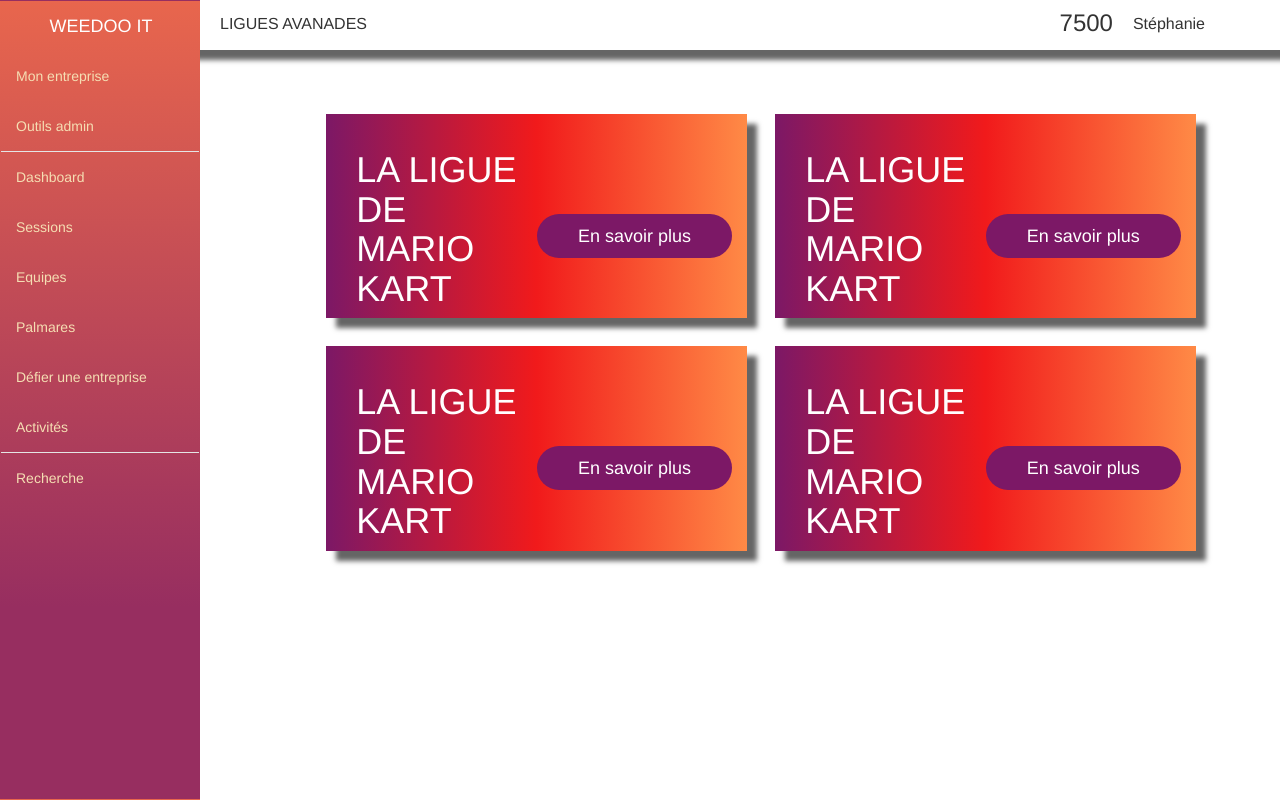
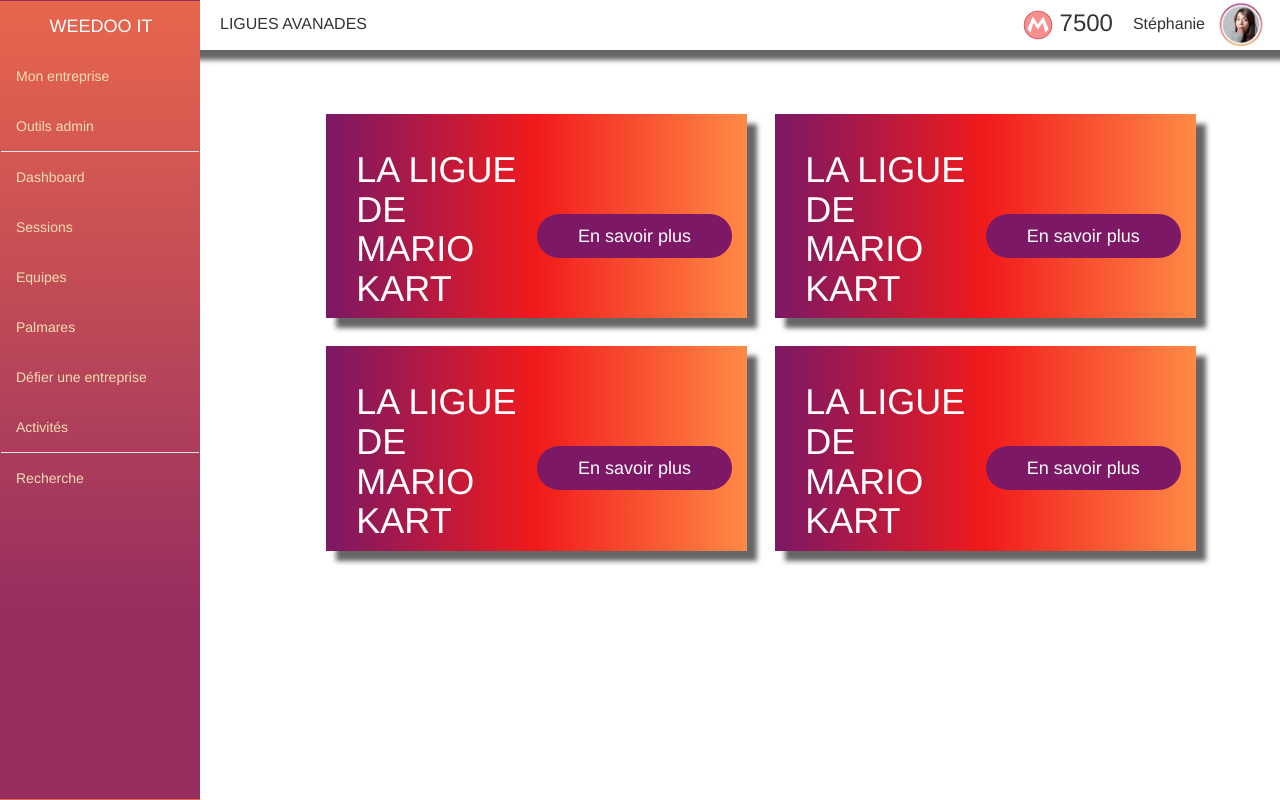
Before and after one commit to pookie86/dashboard-equipe, a plain HTML site: page index.html in a window 1280 px wide. Drawn offline with nearby package versions, Linux system fonts and the light colour scheme; the site is published under a folder, as on GitHub Pages, so addresses that start at the root find nothing.

Commit message:
:memo: change source image

```diff
--- a/index.html
+++ b/index.html
@@ -45,11 +45,11 @@
       <div class="row profil">
         <h3 class="ligue">LIGUES AVANADES</h3>
         <h3 class=" score font-weight-bold">
-          <img class="logo" src="/icons8-mario-30.png" alt="" srcset="" />
+          <img class="logo" src="icons8-mario-30.png" alt="" srcset="" />
           7500
         </h3>
         <h3 class="name">Stéphanie</h3>
-        <img class="avatar" src="/icon.png" alt="" srcset="" />
+        <img class="avatar" src="icon.png" alt="" srcset="" />
       </div>
     </div>
 
```
